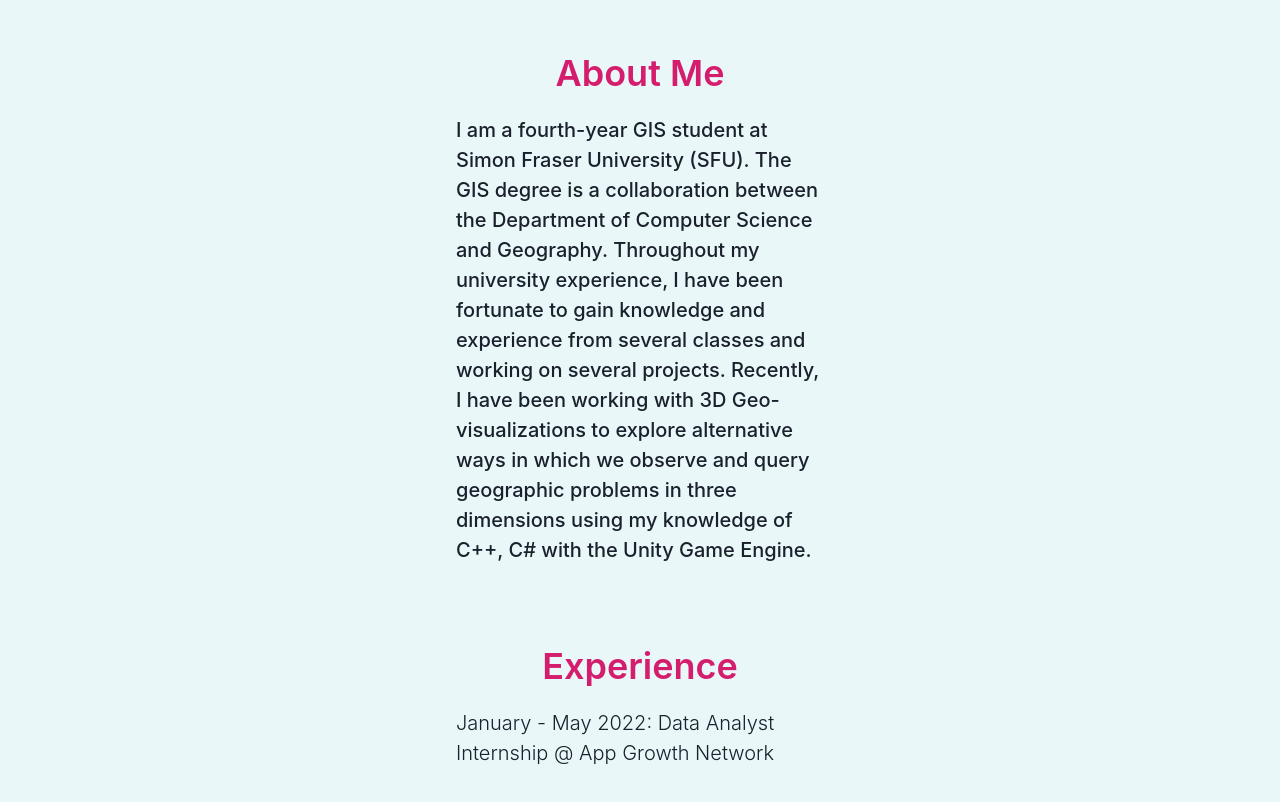
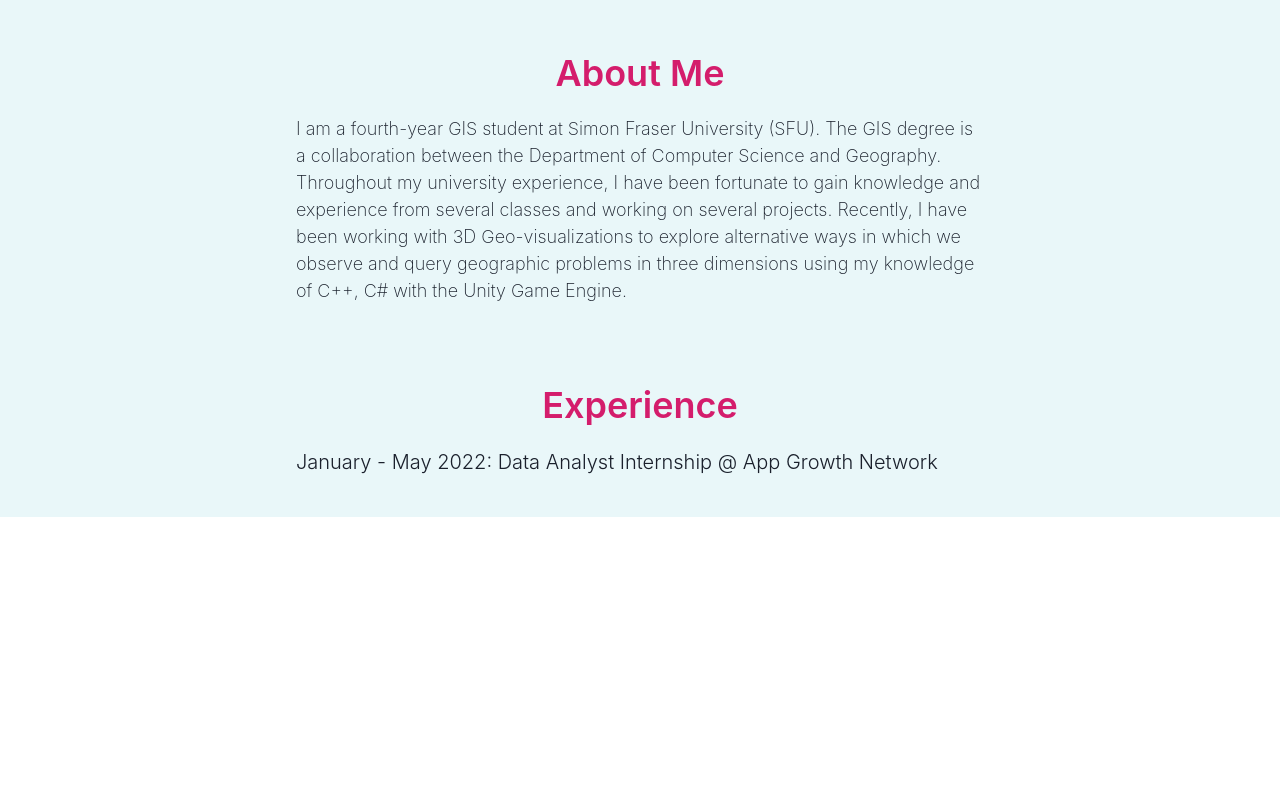
Before and after one commit to Akinloluwa-Adedijo/personal_website, a React (Vite) app: page / in a window 1280 px wide. Shown: the part 610-1412 px from the top of the page. After the commit the page ends 1127 px from the top, so only its background shows below. Built offline with nearby package versions, Linux system fonts and the light colour scheme.

Commit message:
visual changes

```diff
--- a/src/components/About.jsx
+++ b/src/components/About.jsx
@@ -12,7 +12,7 @@ const About = () => {
   return (
     <Center>
       <Box
-        maxW={"md"}
+        maxW={"3xl"}
         bg={useColorModeValue("background.light", "background.dark")}
         mt={20}
         p={10}
@@ -24,7 +24,7 @@ const About = () => {
           About Me
         </Heading>
 
-        <Text fontWeight={500} textAlign={"left"} mt={5}>
+        <Text fontWeight={200} textAlign={"left"} mt={5} fontSize={18}>
           I am a fourth-year GIS student at Simon Fraser University (SFU). The
           GIS degree is a collaboration between the Department of Computer
           Science and Geography. Throughout my university experience, I have
```
